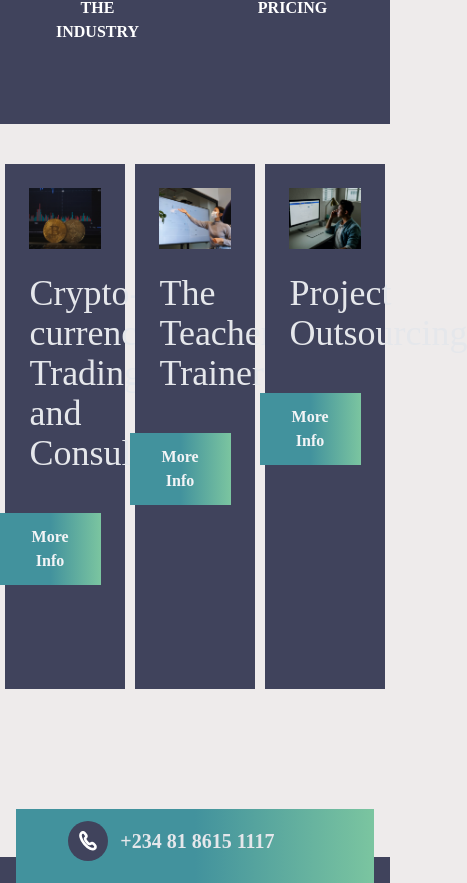
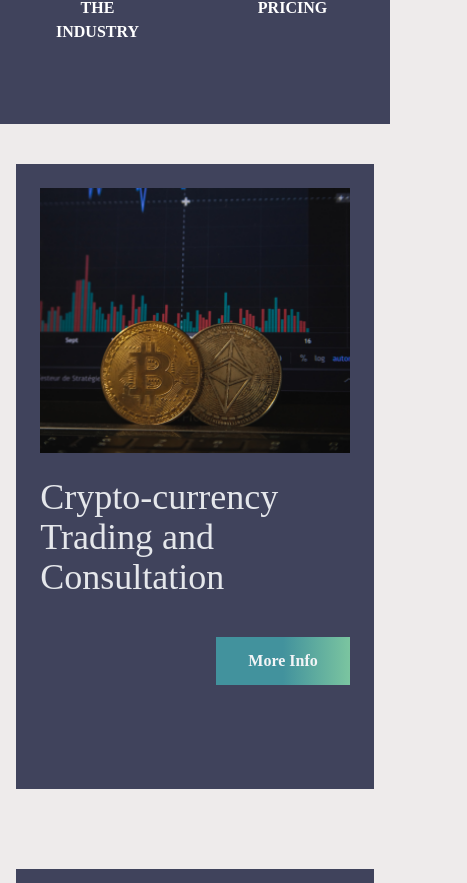
Before and after one commit to Taiwrash/dxl, a Next.js app: page / in a window 390 px wide. Shown: the part 2176-3059 px from the top of the page, 467 px wide, since content can reach past the window. Built offline with nearby package versions, Linux system fonts and the light colour scheme.

Commit message:
bg fixed

```diff
--- a/pages/index.js
+++ b/pages/index.js
@@ -7,7 +7,7 @@ import SComponent from "../src/services.component";
 
 
 const Hello = ({home}) => {
-  return <>
+  return <div className="w-full">
     <Nav home={home} />
     <Header header={home} />
     <Expertise expert={home} />
@@ -15,7 +15,7 @@ const Hello = ({home}) => {
     {/* ***Footer remain footer** */}
     <Footer footer={home}/>
 
-   </>;
+   </div>;
 }
 
 export default Hello
--- a/src/services.component.js
+++ b/src/services.component.js
@@ -6,7 +6,7 @@ const SComponent = ({service}) =>{
         <div>
             <h2></h2>
             <div>
-                <div className="grid grid-cols-3">
+                <div className="grid grid-gap-4 grid-cols-1 md:grid-cols-3">
                     {service.services.map(item => (
                         <div className="bg-[#40435C] my-10 w-11/12 mx-auto max-w-lg p-6">
                             <img src={item.image} alt="services" className="w-full "/>
--- a/styles/globals.css
+++ b/styles/globals.css
@@ -1,10 +1,16 @@
 @tailwind base;
 @tailwind components;
 @tailwind utilities;
+* {
+    padding: 0;
+    margin: 0;
+    box-sizing: border-box;
+}
 
 body {
     font-family: "Gotham";
     background: #EEEBEB;
+    width: 100vw;
 }
 .hero {
    background:url("/images/hero-bg.png");
```
